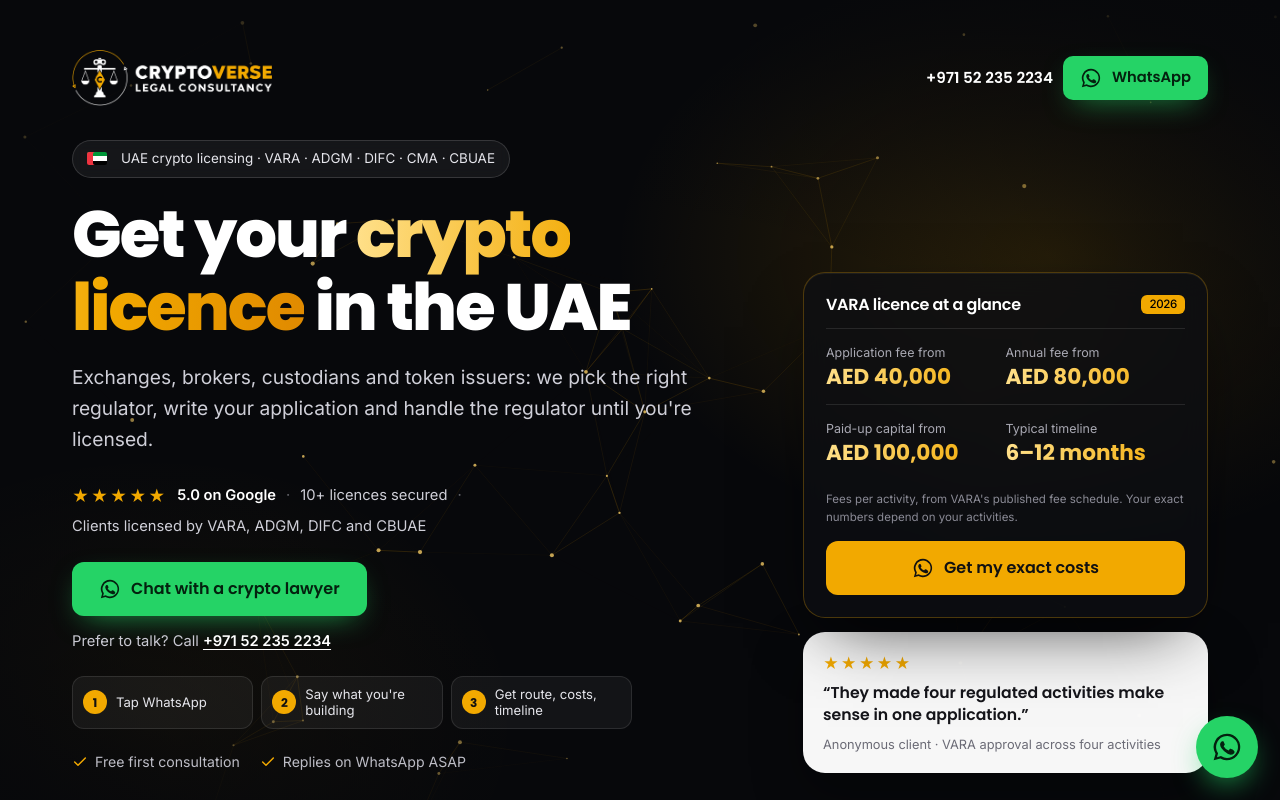
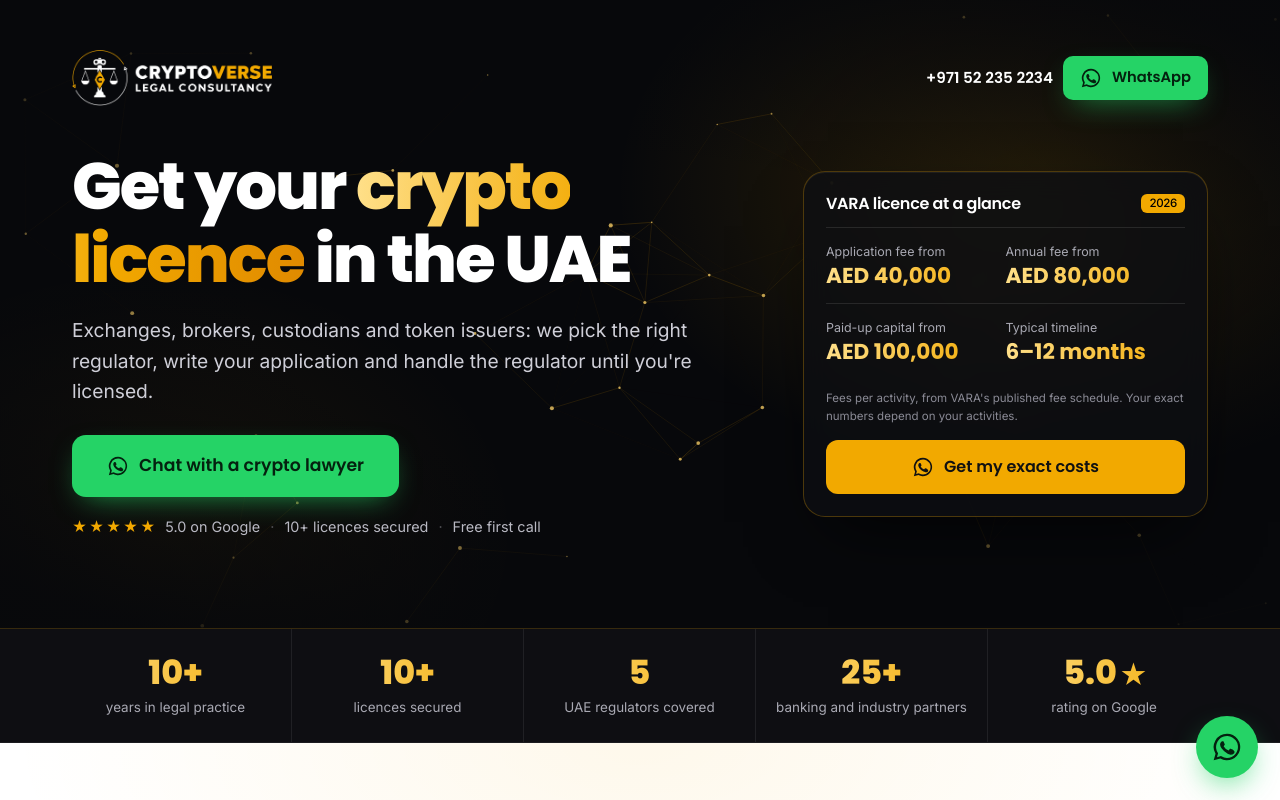
Before and after one commit to Mavixmarketing/cryptoverse-uae, a plain HTML site: page index.html in a window 1280 px wide. Shown: the top 800 px of the page. Drawn offline with Linux system fonts and the light colour scheme.

Commit message:
Cleaner hero: headline, one line, one WhatsApp button, one trust line, costs card
Co-Authored-By: Claude Opus 5.5 <noreply@anthropic.com>

```diff
--- a/index.html
+++ b/index.html
@@ -468,6 +468,16 @@ footer{background:#000}
  .rt-go{height:46px}
 }
 @media (prefers-reduced-motion:reduce){#h-cta{animation:none}}
+
+/* clean hero 19 Nov */
+.hero{padding:150px 0 90px}
+.hero-grid{align-items:center}
+.hero h1{margin-top:0}
+.btn-xl{min-height:62px;padding:0 34px;font-size:1.08rem;border-radius:14px}
+.trust{margin:18px 0 0;font-size:.9rem;color:#B9B9C3}
+.trust .stars{color:var(--gold);letter-spacing:2px;margin-right:4px}
+.trust .dot{opacity:.4;margin:0 6px}
+@media(max-width:600px){.trust .dot{margin:0 3px}.trust .dot:last-of-type{display:none}.btn-xl{width:100%}}
 </style>
 </head>
 <body>
@@ -495,23 +505,13 @@ footer{background:#000}
  <canvas class="net" id="net" aria-hidden="true"></canvas><div class="hero-glow" aria-hidden="true"></div>
  <div class="wrap hero-grid">
   <div>
-   <span class="pill"><i class="flag" aria-hidden="true"></i><span id="h-pill">UAE crypto licensing · VARA · ADGM · DIFC · CMA · CBUAE</span></span>
+   <span class="pill" style="display:none"><span id="h-pill"></span></span>
    <h1 id="h-title">Get your <span>crypto licence</span> in the UAE</h1>
    <p class="lead" id="h-lead">Exchanges, brokers, custodians and token issuers: we pick the right regulator, write your application and handle the regulator until you're licensed.</p>
-   <div class="rating"><span class="stars" aria-label="5 out of 5">★★★★★</span><b>5.0 on Google</b><span class="dot">·</span><span>10+ licences secured</span><span class="dot r3">·</span><span class="r3">Clients licensed by VARA, ADGM, DIFC and CBUAE</span></div>
    <div class="cta-row">
-    <a class="btn btn-wa" href="#" data-wa data-svc="hero" data-loc="hero" id="h-cta"><svg><use href="#wa"/></svg><span id="h-cta-t">Chat with a crypto lawyer</span></a>
+    <a class="btn btn-wa btn-xl" href="#" data-wa data-svc="hero" data-loc="hero" id="h-cta"><svg><use href="#wa"/></svg><span id="h-cta-t">Chat with a crypto lawyer</span></a>
    </div>
-   <p class="or-call">Prefer to talk? Call <a href="tel:+971522352234" data-track="phone" data-loc="hero">+971 52 235 2234</a></p>
-   <div class="steps3" aria-label="How it starts">
-    <div><b>1</b><span>Tap WhatsApp</span></div>
-    <div><b>2</b><span>Say what you're building</span></div>
-    <div><b>3</b><span>Get route, costs, timeline</span></div>
-   </div>
-   <div class="micro">
-    <span><svg><use href="#ck"/></svg>Free first consultation</span>
-    <span><svg><use href="#ck"/></svg>Replies on WhatsApp ASAP</span>
-   </div>
+   <p class="trust"><span class="stars" aria-label="5 out of 5">★★★★★</span> 5.0 on Google <span class="dot">·</span> 10+ licences secured <span class="dot">·</span> Free first call</p>
   </div>
   <div class="hero-side">
   <aside class="glance" aria-label="VARA licence at a glance">
@@ -525,7 +525,6 @@ footer{background:#000}
    <div class="src">Fees per activity, from VARA's published fee schedule. Your exact numbers depend on your activities.</div>
    <a class="btn btn-gold" style="width:100%;margin-top:14px" href="#" data-wa data-svc="vara_costs" data-loc="glance"><svg><use href="#wa"/></svg>Get my exact costs</a>
   </aside>
-  <figure class="hq"><span class="stars" aria-hidden="true">★★★★★</span><blockquote>&ldquo;They made four regulated activities make sense in one application.&rdquo;</blockquote><figcaption>Anonymous client · VARA approval across four activities</figcaption></figure>
   </div>
  </div>
 </section>
@@ -760,13 +759,13 @@ footer{background:#000}
   final:"Hi Cryptoverse, I'd like to know my licence route and costs."
  };
  var HERO={
-  vara:{pill:"VARA licensing · Dubai, UAE",title:"Get your <span>VARA licence</span> in Dubai",lead:"VARA fees start at AED 40,000 per activity. Our Dubai crypto lawyers plan your activities and capital, draft your full application and handle VARA's questions until you're licensed. Tell us what you're building and we'll reply with your costs and timeline.",svc:"vara"},
-  setup:{pill:"Crypto company setup · Dubai, UAE",title:"Set up your <span>crypto company</span> in Dubai",lead:"The right free zone, the right entity and the right licence, set up in the right order. Our crypto lawyers handle company formation, VARA or ADGM licensing and your bank account applications.",svc:"setup"},
+  vara:{pill:"VARA licensing · Dubai, UAE",title:"Get your <span>VARA licence</span> in Dubai",lead:"VARA fees start at AED 40,000 per activity. We plan your activities, write your application and handle VARA until you're licensed.",svc:"vara"},
+  setup:{pill:"Crypto company setup · Dubai, UAE",title:"Set up your <span>crypto company</span> in Dubai",lead:"The right free zone, entity and licence, set up in the right order, with licensing and bank applications handled for you.",svc:"setup"},
   adgm:{pill:"ADGM · DIFC · VARA · CMA · CBUAE",title:"Which <span>UAE crypto licence</span> fits your business?",lead:"Five regulators, very different costs and rules. Our Dubai crypto lawyers compare them for your model and handle the whole application.",svc:"compare"},
   lawyer:{pill:"Crypto lawyers · Dubai, UAE",title:"<span>Crypto lawyers</span> in Dubai",lead:"Licensing, compliance and regulatory filings for crypto businesses, from our office in Dubai Media City. Tell us what you're building on WhatsApp.",svc:"general"},
-  token:{pill:"Token launch and RWA · UAE",title:"Token launch and <span>RWA tokenisation</span> in the UAE",lead:"Structuring and licensing for token issuance and real-world-asset tokenisation in the UAE. Tell us what you're building and we'll reply with your route, costs and timeline.",svc:"token"},
-  cbuae:{pill:"Stablecoins and payment tokens · UAE",title:"Licensing for <span>stablecoins and payment tokens</span>",lead:"CBUAE licensing for payment token services and stablecoin businesses under the new Central Bank law. Tell us what you're building and we'll reply with your route, costs and timeline.",svc:"cbuae"},
-  cost:{pill:"UAE crypto licence costs · 2026",title:"See your <span>licence costs</span> before you commit",lead:"VARA fees start at AED 40,000 per activity, with capital from AED 100,000. Tell us what you're building and we'll reply with your route, costs and timeline.",svc:"vara_costs"}
+  token:{pill:"Token launch and RWA · UAE",title:"Token launch and <span>RWA tokenisation</span> in the UAE",lead:"Structuring and licensing for token issuance and real-world-asset tokenisation in the UAE.",svc:"token"},
+  cbuae:{pill:"Stablecoins and payment tokens · UAE",title:"Licensing for <span>stablecoins and payment tokens</span>",lead:"CBUAE licensing for payment token services and stablecoin businesses under the new Central Bank law.",svc:"cbuae"},
+  cost:{pill:"UAE crypto licence costs · 2026",title:"See your <span>licence costs</span> before you commit",lead:"VARA fees start at AED 40,000 per activity, with capital from AED 100,000. Message us for your route, costs and timeline.",svc:"vara_costs"}
  };
  var qs=new URLSearchParams(location.search);
  var variant=(qs.get("s")||"").toLowerCase();
```
